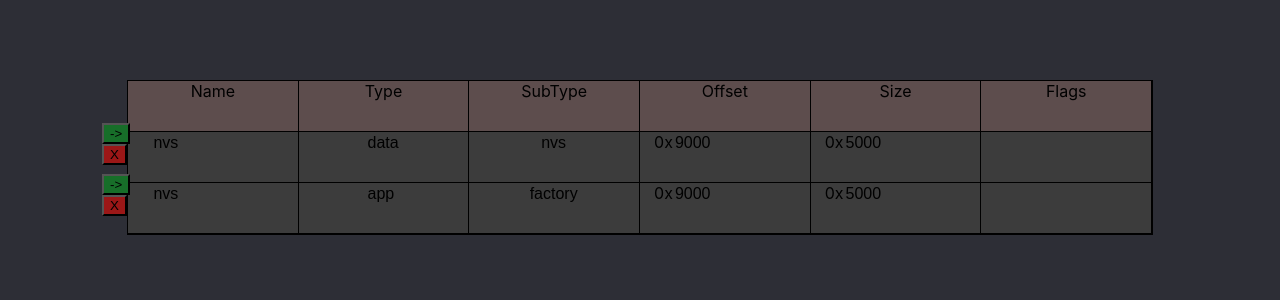
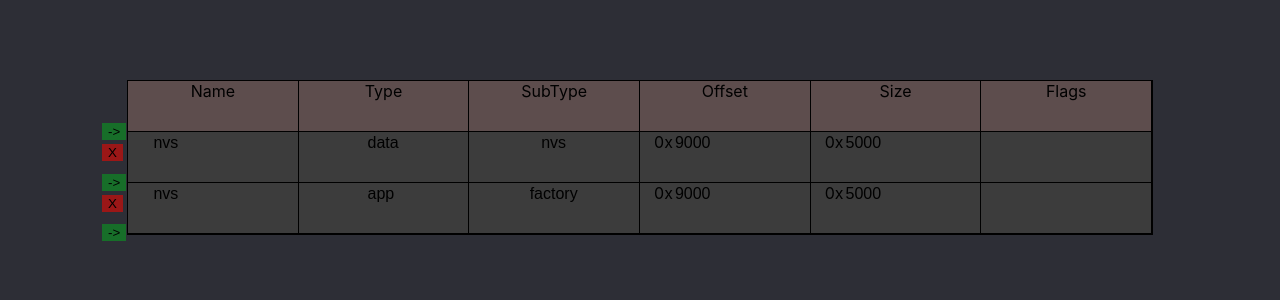
Before and after one commit to platevoltage/esp32-partition-calculator, a React (Create React App) app: page / in a window 1280 px wide. Shown: the top 300 px of the page. Built offline with nearby package versions, Linux system fonts and the light colour scheme.

Commit message:
created add and remove buttons

```diff
--- a/src/components/Table.css
+++ b/src/components/Table.css
@@ -44,6 +44,7 @@ select {
 }
 
 .add {
+    border: 0;
     position: absolute;
     left: -26px;
     top: -.7em;
@@ -56,6 +57,7 @@ select {
 }
 
 .remove {
+    border: 0;
     position: absolute;
     left: -26px;
     top: calc(50% - 1em);
--- a/src/components/Table.tsx
+++ b/src/components/Table.tsx
@@ -1,7 +1,6 @@
 import { useState } from 'react';
 import './Table.css';
 import Row, {Partition} from './Row';
-
 
 export default function Table() {
     const [table, setTable] = useState<Partition[]>([
@@ -21,6 +20,13 @@ export default function Table() {
         },
 
     ]);
+    const blankPartition: Partition = {
+        name: "",
+        type: "app",
+        subType: "factory",
+        offset: table.length>0 ? table[table.length-1].offset+table[table.length-1].size : 0,
+        size: 0,
+    }
 
     return (
         <main>
@@ -37,6 +43,10 @@ export default function Table() {
                     return <Row table={table} setTable={setTable} i={i} key={i}/>
                 })
             }
+            <button className="add add-bottom" onClick={() => {
+            table.splice( table.length, 0, blankPartition );
+            setTable( [ ...table ] );
+            }}>-&gt;</button>
 
         </main>
     )
```
